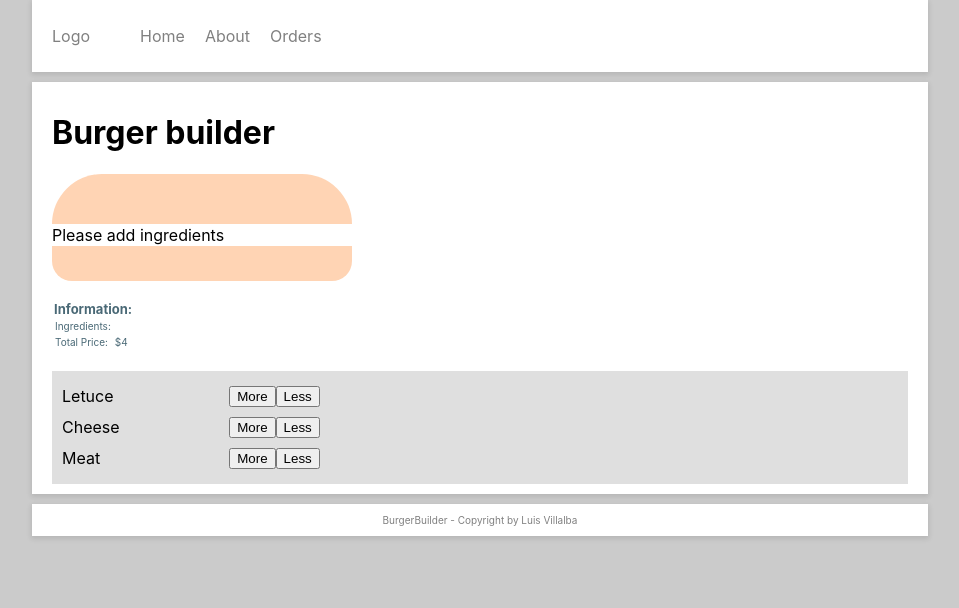
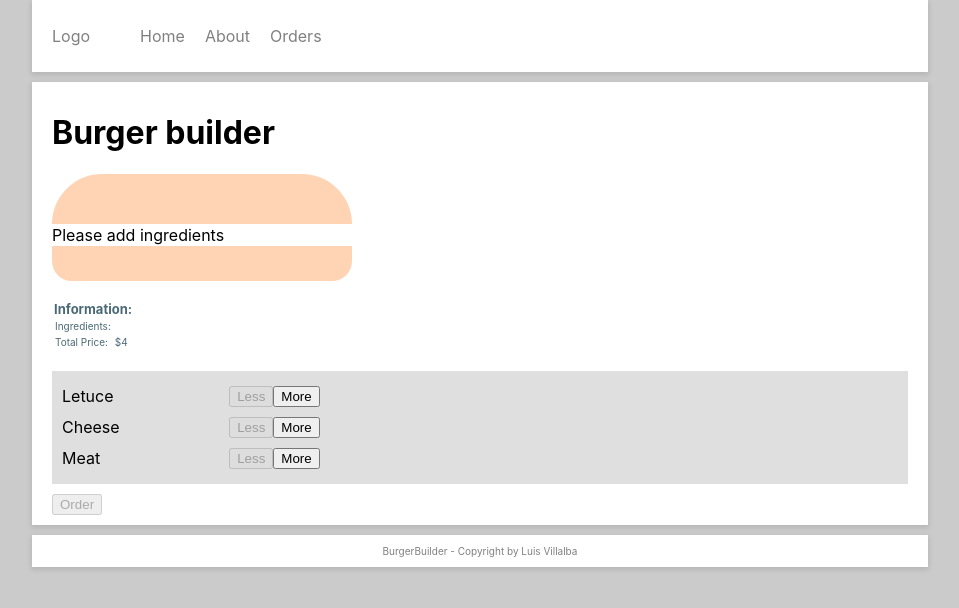
Before and after one commit to luisvillalba/burger-builder, a React app: page / in a window 1280 px wide. Shown: the top 608 px of the page, without its empty margins (160-1119 px from the left). Built offline with nearby package versions, Linux system fonts and the light colour scheme.

Commit message:
Add order button

```diff
--- a/src/components/BurgerBuilder/BurgerEditor/BuildControl/BuildControl.js
+++ b/src/components/BurgerBuilder/BurgerEditor/BuildControl/BuildControl.js
@@ -5,8 +5,11 @@ const BuildControl = (props) => {
   return (
     <div className={css.BuildControl}>
       <span className={css['BuildControl__label']}>{props.label}</span>
+      <button
+        onClick={props.removeIngredient}
+        className={`${css['BuildControl__button']} ${css['BuildControl__button--less']}`}
+        disabled={props.quantity < 1}>Less</button>
       <button onClick={props.addIngredient} className={`${css['BuildControl__button']} ${css['BuildControl__button--more']}`}>More</button>
-      <button onClick={props.removeIngredient} className={`${css['BuildControl__button']} ${css['BuildControl__button--less']}`}>Less</button>
     </div>
   );
 };
--- a/src/components/BurgerBuilder/BurgerEditor/BurgerEditor.js
+++ b/src/components/BurgerBuilder/BurgerEditor/BurgerEditor.js
@@ -1,6 +1,7 @@
 import React from 'react';
 import css from './BurgerEditor.module.css';
 import BuildControl from './BuildControl/BuildControl';
+import Aux from '../../../hoc/Aux/Aux';
 
 const BUILD_CONTROLS = [
   {label: 'Letuce', value: 'Letuce'},
@@ -9,16 +10,28 @@ const BUILD_CONTROLS = [
 ];
 
 const BurgerEditor = (props) => {
+  const validOrder = Object.keys(props.ingredients)
+      .filter((key) => props.ingredients[key] > 0).length > 0;
+
   return (
+    <Aux>
       <div className={css.BurgerEditor}>
-      { BUILD_CONTROLS.map((control) => (
+        { BUILD_CONTROLS.map((control, i) => (
           <BuildControl
+            key={control.label + i}
             label={control.label}
             value={control.value}
             addIngredient={() => props.addIngredient(control.value)}
-          removeIngredient={() => props.removeIngredient(control.value)} />
+            removeIngredient={() => props.removeIngredient(control.value)}
+            quantity={props.ingredients[control.value]}/>
         )) }
       </div>
+      <button
+        className={css.OrderCta}
+        disabled={!validOrder}>
+        Order
+      </button>
+    </Aux>
   )
 }
 
--- a/src/components/BurgerBuilder/BurgerEditor/BurgerEditor.module.css
+++ b/src/components/BurgerBuilder/BurgerEditor/BurgerEditor.module.css
@@ -5,3 +5,7 @@
   display: flex;
   flex-direction: column;
 }
+
+.OrderCta {
+  margin-top: 10px;
+}
--- a/src/components/BurgerBuilder/BurgerRepresentation/BurgerInformation/BurgerInformation.js
+++ b/src/components/BurgerBuilder/BurgerRepresentation/BurgerInformation/BurgerInformation.js
@@ -9,12 +9,14 @@ const BurgerInformation = (props) => {
     <div className={css.BurgerInformation}>
       <strong className={css['BurgerInformation__heading']}>Information:</strong>
       <table>
+        <tbody>
           <tr>
             <td>Ingredients:</td><td>{ingredients.join(', ')}</td>
           </tr>
           <tr>
             <td>Total Price:</td><td>${props.price}</td>
           </tr>
+        </tbody>
       </table>
     </div>
   );
--- a/src/components/BurgerBuilder/BurgerRepresentation/BurgerRepresentation.js
+++ b/src/components/BurgerBuilder/BurgerRepresentation/BurgerRepresentation.js
@@ -7,7 +7,9 @@ const BurgerRepresentation = (props) => {
   const ingredients = Object.keys(props.ingredients)
       .filter((key) => props.ingredients[key] > 0)
       .reduce((ac, cur) => {
-        return ac.concat([...Array(props.ingredients[cur])].fill(<BurgerIngredient type={cur} />));
+        return ac.concat([...Array(props.ingredients[cur])].map((el, i) => {
+            return <BurgerIngredient type={cur} key={cur + i}/>
+          }));
       }, []);
 
   return (
@@ -17,7 +19,9 @@ const BurgerRepresentation = (props) => {
         {(ingredients.length) ? ingredients : 'Please add ingredients'}
         <BurgerIngredient type="BreadBottom" />
       </div>
-      <BurgerInformation ingredients={props.ingredients} price={props.price}/>
+      <BurgerInformation
+        ingredients={props.ingredients}
+        price={props.price}/>
     </div>
   );
 };
--- a/src/components/Header/Header.js
+++ b/src/components/Header/Header.js
@@ -4,7 +4,7 @@ import classes from './Header.module.css';
 const Header = (props) => {
   return (
     <header className={classes.Header}>
-      <div class={classes.HeaderContainer}>
+      <div className={classes.HeaderContainer}>
         <span className={classes.Logo}>Logo</span>
         <nav>
           <ul className={classes.Navigation}>
--- a/src/containers/BurgerBuilder/BurgerBuilder.js
+++ b/src/containers/BurgerBuilder/BurgerBuilder.js
@@ -44,6 +44,7 @@ class BurgerBuilder extends React.Component {
           ingredients={this.state.ingredients}
           price={this.state.totalPrice}/>
         <BurgerEditor
+          ingredients={this.state.ingredients}
           addIngredient={this.addIngredient.bind(this)}
           removeIngredient={this.removeIngredient.bind(this)}/>
       </section>
```
Lines whose indentation alone changed are shown as unchanged.
